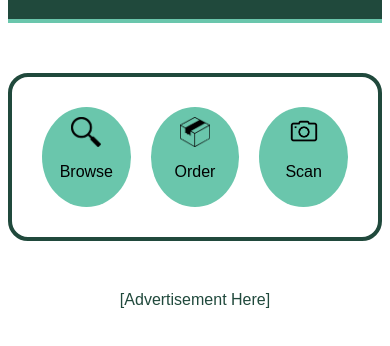
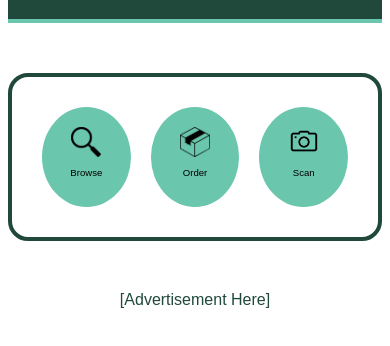
Before and after one commit to ehaabd/ehaabd.github.io, a plain HTML site: page index.html in a window 390 px wide. Shown: the part 124-470 px from the top of the page. Drawn offline with Linux system fonts and the light colour scheme.

Commit message:
Update styles.css

```diff
--- a/styles.css
+++ b/styles.css
@@ -32,7 +32,7 @@ body {
     border-radius: 50%;
     background-color: #6AC6AC; /* Light Green */
     display: flex;
-    flex-direction: column;
+    flex-direction: column; /* Align items vertically */
     align-items: center;
     justify-content: center;
     margin: 10px; /* Add margin to create space between circles */
@@ -46,6 +46,10 @@ body {
 .rounded-box img {
     width: 40px; /* Default size */
     height: 40px; /* Default size */
+}
+
+.rounded-box p {
+    font-size: 0.8em; /* Adjusted smaller text size */
 }
 
 .ad {
@@ -82,4 +86,8 @@ body {
         width: 30px; /* Smaller size for mobile */
         height: 30px; /* Smaller size for mobile */
     }
+
+    .rounded-box p {
+        font-size: 0.6em; /* Adjusted smaller text size for mobile */
+    }
 }
```
